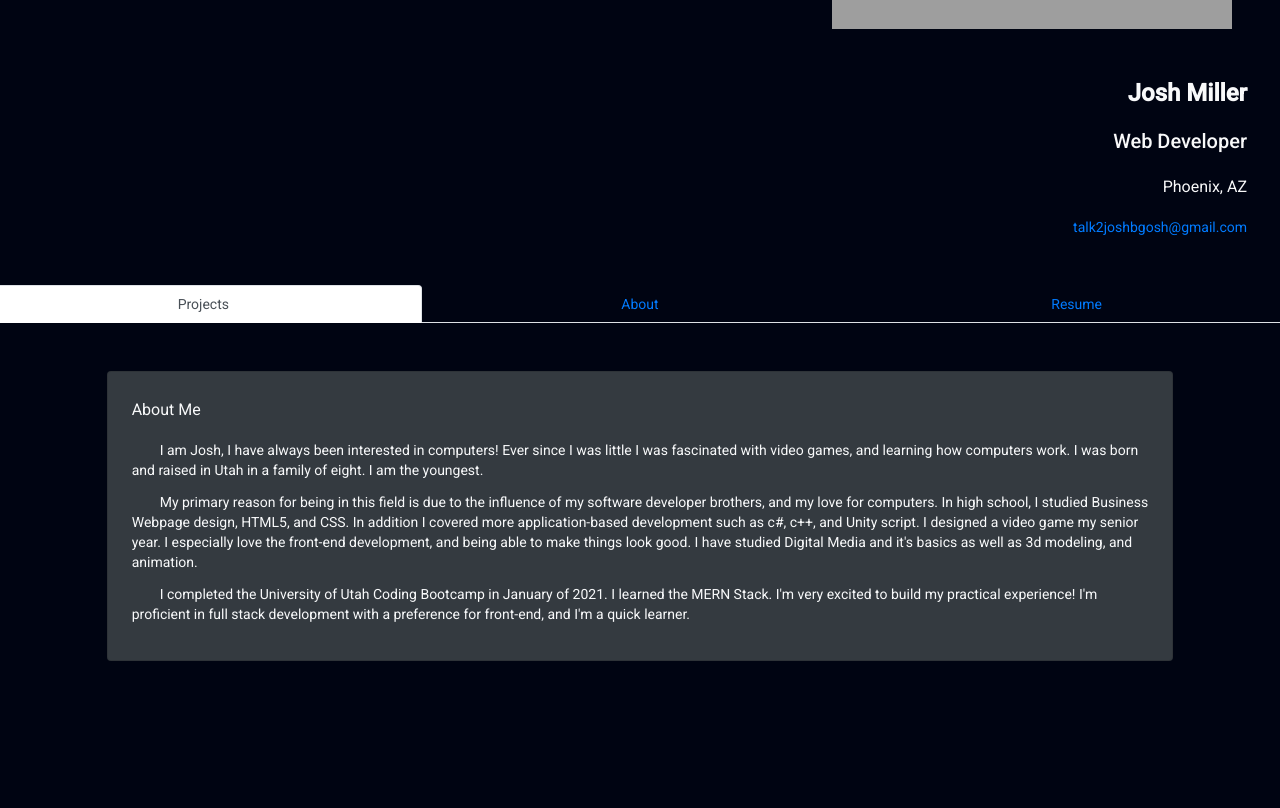
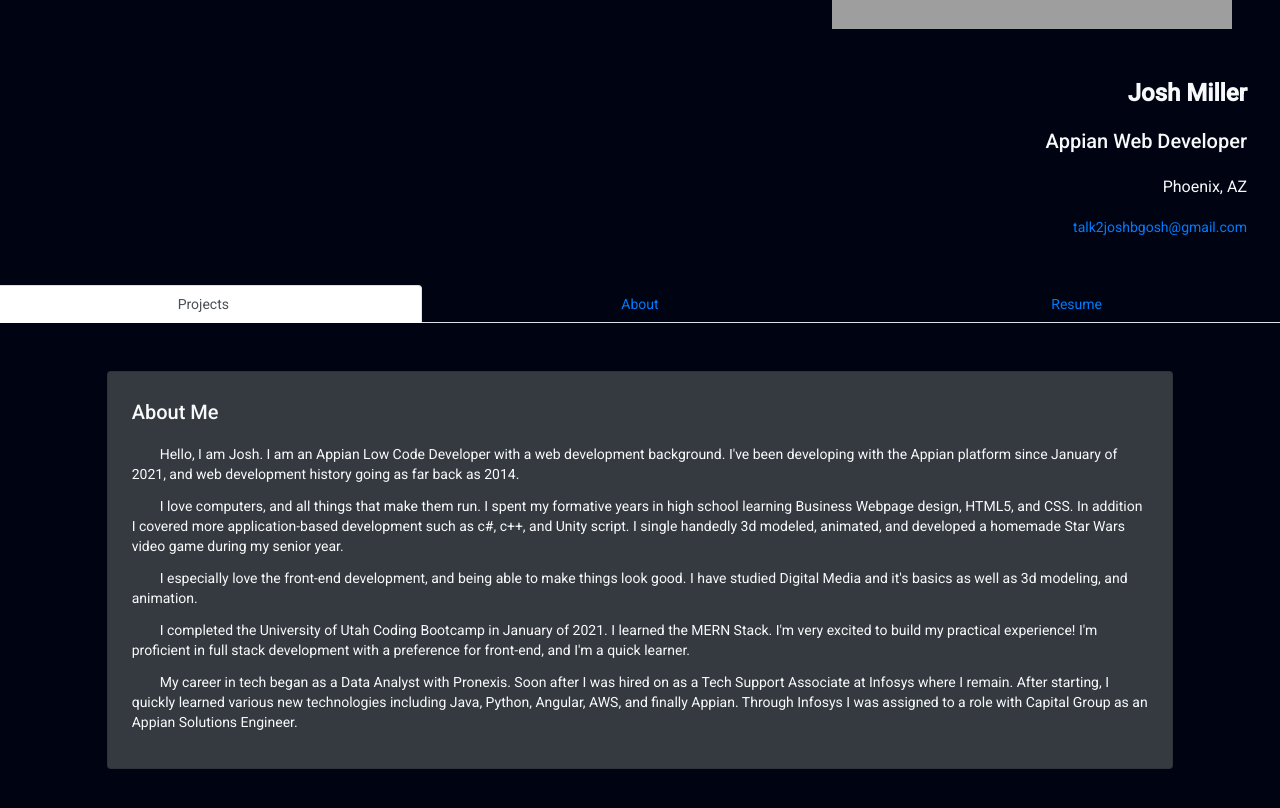
Before and after one commit to OneCrinkleyFry/OneCrinkleyFry.github.io, an Angular app: page /about in a window 1280 px wide. Shown: the part 920-1728 px from the top of the page. Before the commit the page ends 1629 px from the top, so only its background shows below. Built offline with nearby package versions, Linux system fonts and the light colour scheme; grey boxes are pictures that could not be loaded.

Commit message:
updated the about me page as well as my title

```diff
--- a/src/app/about/about.component.html
+++ b/src/app/about/about.component.html
@@ -1,25 +1,26 @@
-<section class='d-flex flex-wrap'>
+<section class='d-flex flex-wrap about'>
    <div id='about-head'>
-      <h3>About Me</h3>
+      <h2>About Me</h2>
    </div>
-   <article class='text-start'>
+   <article class='text-start about-body'>
       <p>
-         <span class="indent"></span>I am Josh, I have always been interested in computers! Ever since I was little I was fascinated with video
-         games, and learning how computers work. I was born and raised in Utah in a family of eight. I am the youngest.
+         <span class="indent"></span>
+         Hello, I am Josh. I am an Appian Low Code Developer with a web development background. I've been developing with the Appian platform since January of 2021, and web development history going as far back as 2014.
       </p>
       <p>
-         <span class="indent"></span>My primary reason for being in this field is due to the influence of my software developer brothers, and my
-         love for computers. In high school, I studied Business Webpage design, HTML5, and CSS. In addition I covered
-         more
-         application-based development such as c#, c++, and Unity script. I designed a video game my senior year. I
-         especially love the front-end development, and being able to make things look good. I have studied Digital
-         Media
-         and it's basics as well as 3d modeling, and animation.
+         <span class="indent"></span>
+         I love computers, and all things that make them run. I spent my formative years in high school learning Business Webpage design, HTML5, and CSS. In addition I covered more application-based development such as c#, c++, and Unity script. I single handedly 3d modeled, animated, and developed a homemade Star Wars video game during my senior year.
+      </p>
+      <p><span class="indent"></span>
+         I especially love the front-end development, and being able to make things look good. I have studied Digital Media and it's basics as well as 3d modeling, and animation.
       </p>
       <p>
-         <span class="indent"></span>I completed the University of Utah Coding Bootcamp in January of 2021. I learned the MERN Stack. I'm very
-         excited to build my practical experience!
-         I'm proficient in full stack development with a preference for front-end, and I'm a quick learner.
+         <span class="indent"></span>
+         I completed the University of Utah Coding Bootcamp in January of 2021. I learned the MERN Stack. I'm very excited to build my practical experience! I'm proficient in full stack development with a preference for front-end, and I'm a quick learner.
+      </p>
+      <p>
+         <span class="indent"></span>
+         My career in tech began as a Data Analyst with Pronexis. Soon after I was hired on as a Tech Support Associate at Infosys where I remain. After starting, I quickly learned various new technologies including Java, Python, Angular, AWS, and finally Appian. Through Infosys I was assigned to a role with Capital Group as an Appian Solutions Engineer.
       </p>
    </article>
 </section>
--- a/src/app/header/header.component.html
+++ b/src/app/header/header.component.html
@@ -12,7 +12,7 @@
          </div>
          <div>
             <h1 class="font-weight-bold">Josh Miller</h1>
-            <h2>Web Developer</h2>
+            <h2>Appian Web Developer</h2>
             <h3>Phoenix, AZ</h3>
             <a href="mailto:talk2joshbgosh@gmail.com">talk2joshbgosh@gmail.com</a>
          </div>
```
Also changed, not shown: 3 other files (tests, documents, lock files or other folders).
